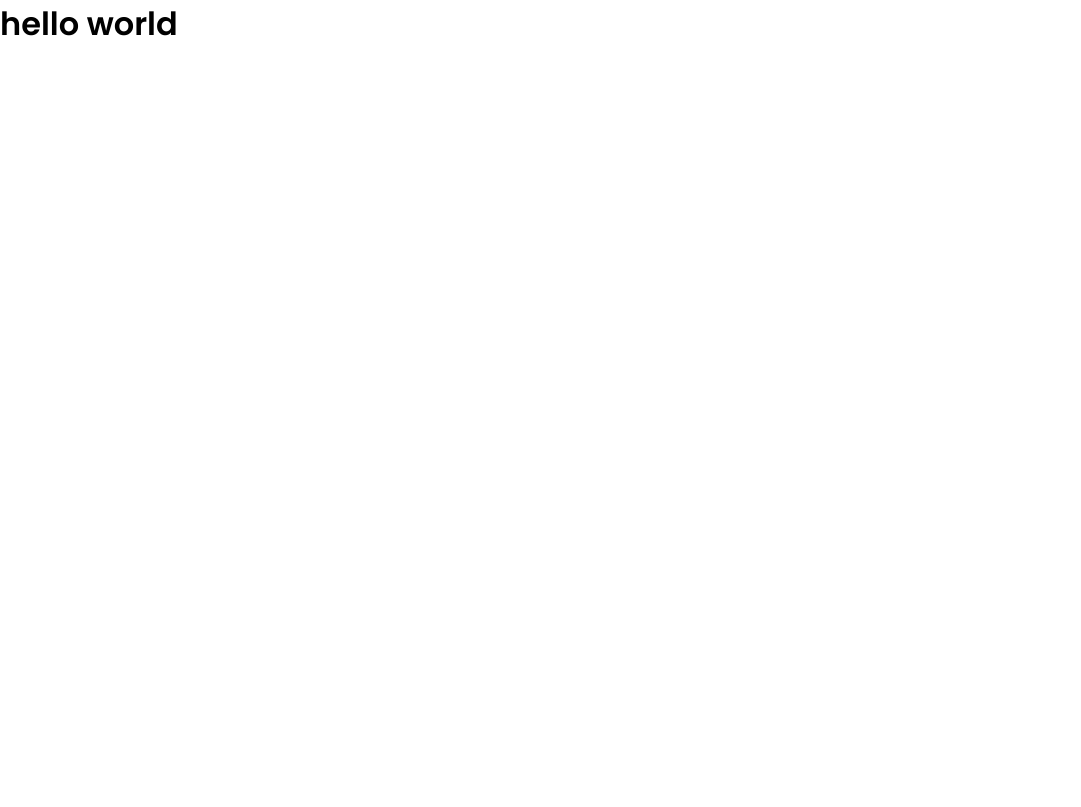
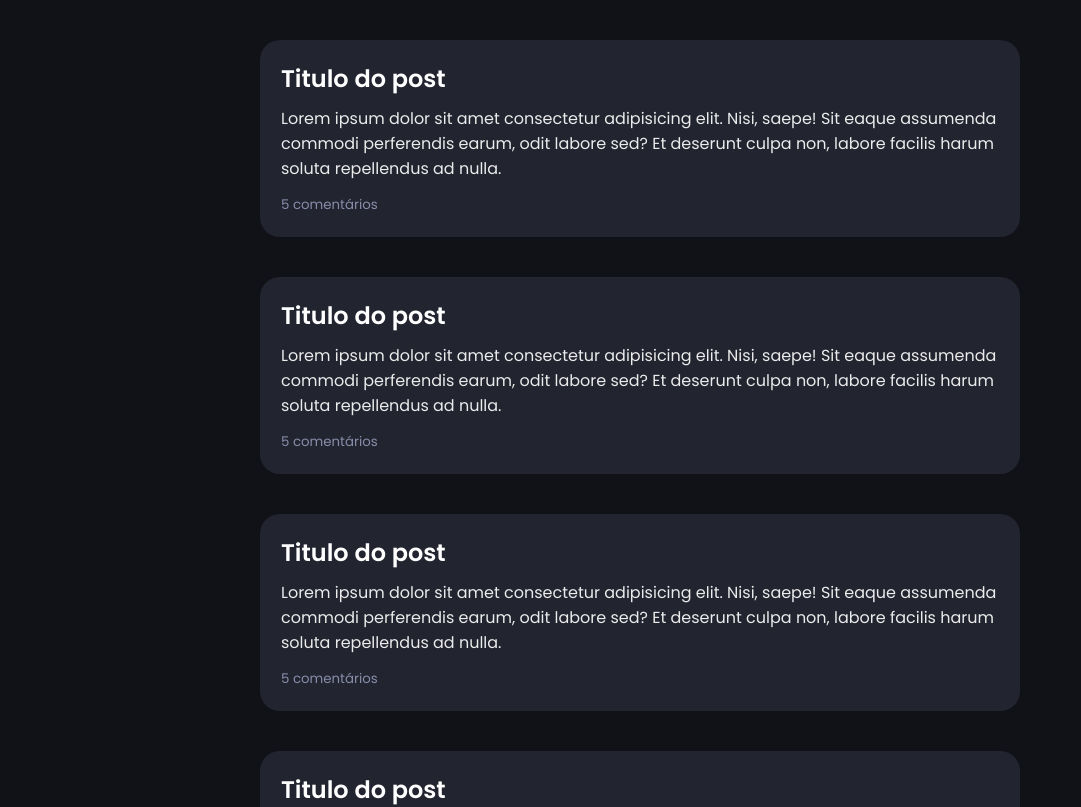
Before and after one commit to PetersonMunuera/blogsys, a Next.js app: page / in a window 1280 px wide. Shown: the top 807 px of the page, without its empty margins (0-1081 px from the left). Built offline with nearby package versions, Linux system fonts and the light colour scheme.

Commit message:
feat: posts initial style

```diff
--- a/package.json
+++ b/package.json
@@ -12,11 +12,13 @@
     "@types/node": "18.11.11",
     "@types/react": "18.0.26",
     "@types/react-dom": "18.0.9",
+    "axios": "^1.2.1",
     "eslint": "8.29.0",
     "eslint-config-next": "13.0.6",
     "next": "13.0.6",
     "react": "18.2.0",
     "react-dom": "18.2.0",
+    "sass": "^1.56.1",
     "typescript": "4.9.3"
   }
 }
--- /dev/null
+++ b/src/components/Post/index.tsx
@@ -0,0 +1,11 @@
+import styles from './styles.module.scss'
+
+export function Post() {
+  return (
+    <li className={styles.card}>
+      <h1>Titulo do post</h1>
+      <p>Lorem ipsum dolor sit amet consectetur adipisicing elit. Nisi, saepe! Sit eaque assumenda commodi perferendis earum, odit labore sed? Et deserunt culpa non, labore facilis harum soluta repellendus ad nulla.</p>
+      <small>5 comentários</small>
+    </li>
+  )
+}
--- /dev/null
+++ b/src/components/Post/styles.module.scss
@@ -0,0 +1,29 @@
+.card {
+  background-color: var(--grey-300);
+  padding: 20px;
+  border: 1px solid transparent;
+  border-radius: 20px;
+  transition: .1s linear border-color;
+
+  & + .card {
+    margin-top: 40px;
+  }
+
+  &:hover {
+    border-color: var(--blue-500);
+    cursor: pointer;
+  }
+
+  h1 {
+    font-size: 1.5rem;
+  }
+
+  p {
+    color: var(--grey-900);
+    margin: 10px 0;
+  }
+
+  small {
+    color: var(--grey-500);
+  }
+}
--- /dev/null
+++ b/src/components/Timeline/index.tsx
@@ -0,0 +1,16 @@
+import { Post } from "../Post"
+import styles from './styles.module.scss'
+
+export function Timeline() {
+  return (
+    <ul className={styles.container}>
+      <Post />
+      <Post />
+      <Post />
+      <Post />
+      <Post />
+      <Post />
+      <Post />
+    </ul>
+  )
+}
--- /dev/null
+++ b/src/components/Timeline/styles.module.scss
@@ -0,0 +1,12 @@
+.container {
+  display: flex;
+  flex-direction: column;
+  margin: 0 auto;
+  padding: 40px 20px;
+}
+
+@media (min-width: 920px) {
+  .container {
+    max-width: 800px;
+  }
+}
--- a/src/pages/index.tsx
+++ b/src/pages/index.tsx
@@ -1,3 +1,5 @@
+import { Timeline } from "../components/Timeline"
+
 export default function Home() {
-  return <h1> hello world </h1>
+  return <Timeline />
 }
--- a/src/styles/globals.css
+++ b/src/styles/globals.css
@@ -3,11 +3,11 @@
 :root {
   --white: #fff;
   --black: #000;
-  --grey-100: #151513;
-  --grey-200: #2D2A26;
-  --grey-300: #4F4F4F;
-  --grey-600: #ccc;
-  --grey-900: #F6F6F6;
+  --grey-100: #111218;
+  --grey-300: #222430;
+  --grey-500: #888DAA;
+
+  --grey-900: #EBEBEB;
   --blue-500: #754DFD;
 }
 
@@ -15,6 +15,11 @@
   margin: 0;
   padding: 0;
   box-sizing: border-box;
+}
+
+body {
+  background-color: var(--grey-100);
+  color: #fff;
 }
 
 body, input, textarea, select, button {
@@ -30,3 +35,7 @@ a {
   color: inherit;
   text-decoration: none;
 }
+
+ul {
+  list-style: none;
+}
```
Also changed, not shown: 1 other file (tests, documents, lock files or other folders).
